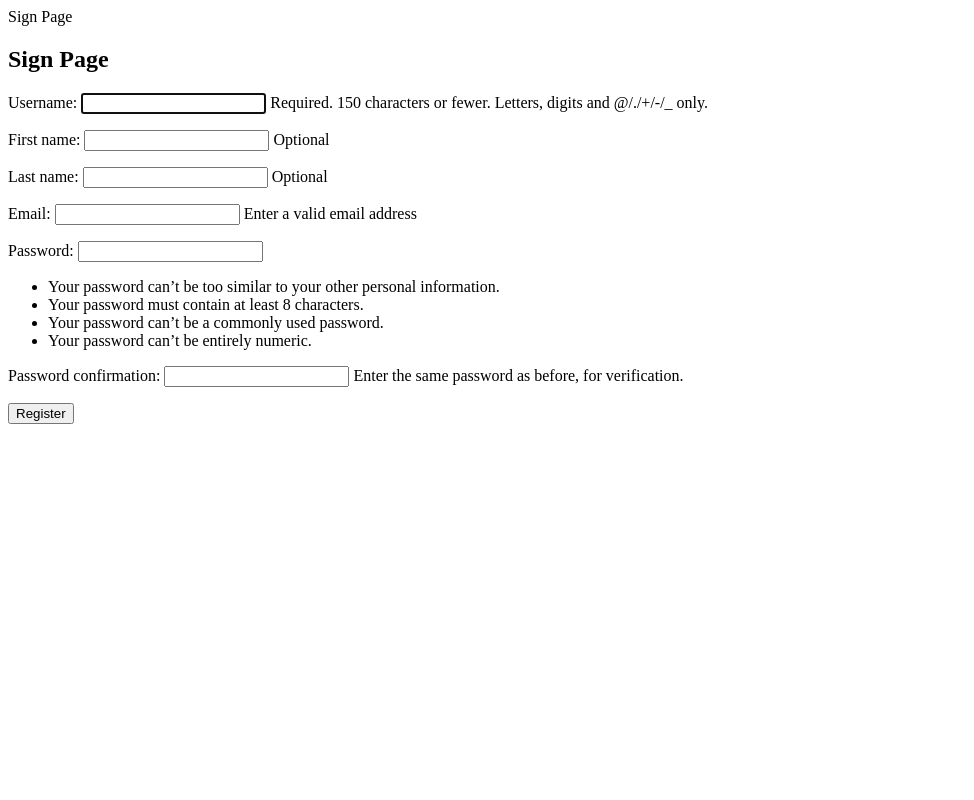
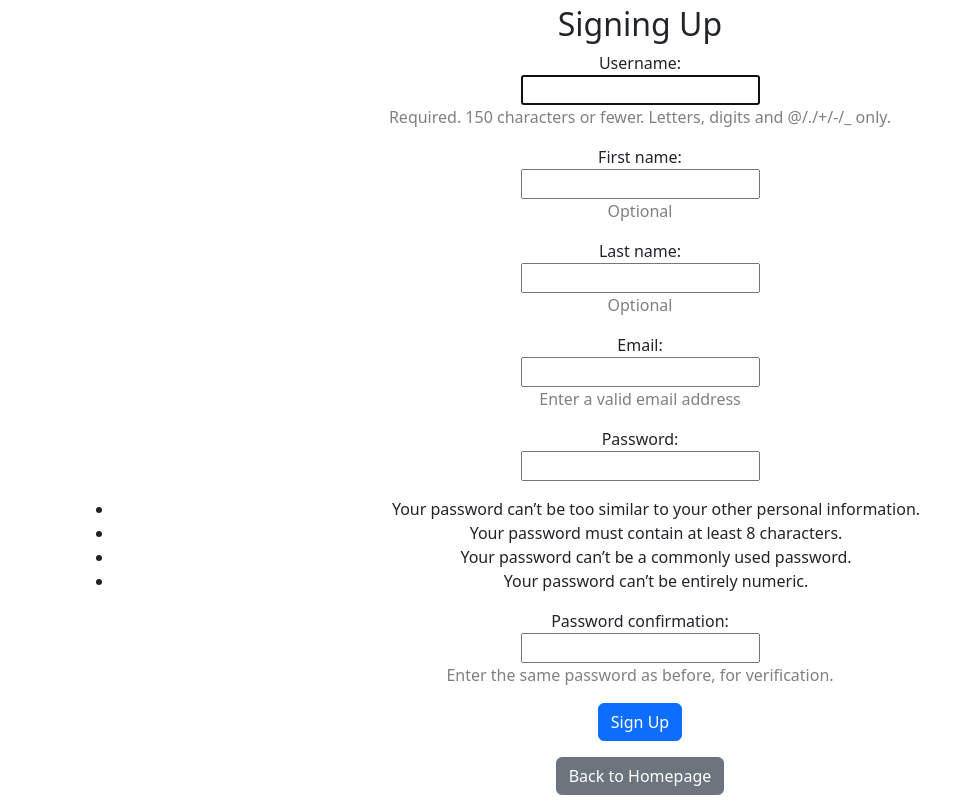
Before and after one commit to evripidisvak/MovieWorld, a Django app: page /register/ in a window 1280 px wide. Shown: the whole page, without its empty margins (0-974 px from the left). Run offline with Django 4.2, Linux system fonts and the light colour scheme; some libraries are stand-ins or nearby versions.

Commit message:
Frontend is ok

```diff
--- a/MovieWorld/movieworld/static/css/custom-styles.css
+++ b/MovieWorld/movieworld/static/css/custom-styles.css
@@ -1,65 +1,14 @@
-/* body {
-    max-width: 1000px;
-    margin: 0 auto;
-    font-family: 'Roboto Slab', serif;
-}
-
-h1 {
-    float: left;
-}
-
-#subtitle {
-    clear: both;
-}
-
-#login_links {
-    font-size: 20px;
-    float: right;
-    margin-top: 30px;
-}
-
-#login {
-    color: #00adef;
-    text-decoration: none;
-}
-
-#signup {
-    background-color: #00adef;
-    border: 2px solid #000;
-    border-radius: 15px;
-    padding: 5px 20px;
-    color: #fff;
-    text-decoration: none;
-}
-
-#filters {
-    float: right;
-    background: #d6d6d6;
-    border: 2px solid #000;
-    border-radius: 10px;
-    padding: 10px;
-}
-
-#filter_title {
-    margin-top: 0;
-}
-
-.filter_links {
-    display: block;
-    padding: 10px;
-}
-
-.movie_elem {
-    border: 2px solid #000;
-    border-radius: 10px;
-    margin: 10px 0;
-    padding: 10px;
-} */
-
+.helptext,
+.sign_form label,
+.new_movie_form label,
 .login_form label {
     display: block;
 }
 
-.marked {
-    font-weight: bold;
+.helptext {
+    color: gray;
 }
+
+.errorlist {
+    color: red;
+}
--- a/MovieWorld/movieworld/templates/base.html
+++ b/MovieWorld/movieworld/templates/base.html
@@ -5,6 +5,8 @@
         <script src="https://unpkg.com/htmx.org@1.8.4"></script>
         <link rel="stylesheet" type="text/css" href="{% static '/css/custom-styles.css'%}">
         <link href="https://cdn.jsdelivr.net/npm/bootstrap@5.2.2/dist/css/bootstrap.min.css" rel="stylesheet" integrity="sha384-Zenh87qX5JnK2Jl0vWa8Ck2rdkQ2Bzep5IDxbcnCeuOxjzrPF/et3URy9Bv1WTRi" crossorigin="anonymous">
+
+        <link rel="shortcut icon" type="image/png" href="{% static 'favicon.ico' %}"/>
     </head>
     <body hx-headers='{"X-CSRFToken": "{{ csrf_token }}"}' class="vh-100">
     {% block main %}
--- a/MovieWorld/movieworld/templates/registration/login.html
+++ b/MovieWorld/movieworld/templates/registration/login.html
@@ -4,11 +4,12 @@
   <div class="row align-items-center vh-100">
     <div class="login_form">
       <h1>Login</h1>
-      <form method="post">
+      <form method="post" class="mb-3">
         {% csrf_token %}
         {{ form.as_p }}
         <button type="submit" class="btn btn-primary">Login</button>
       </form>
+      <a class="btn btn-secondary" role="button" href="{% url 'index' %}">Back to Homepage</a>
     </div>
   </div>
 </div>
--- a/MovieWorld/movieworld/templates/registration/register.html
+++ b/MovieWorld/movieworld/templates/registration/register.html
@@ -1,10 +1,16 @@
-{% block title %}Sign Page{% endblock title %}
-
-{% block content %}
-    <h2>Sign Page</h2>
-    <form method="post">
-        {% csrf_token %}
-        {{ form.as_p }}
-        <button type="submit">Register</button>
-    </form>
-{% endblock content %}
+{% extends 'base.html' %}
+{% block main %}
+<div class="container text-center">
+    <div class="row align-items-center vh-100">
+        <div class="sign_form">
+            <h2>Signing Up</h2>
+            <form class="sign_form mb-3" method="post">
+                {% csrf_token %}
+                {{ form.as_p }}
+                <button type="submit" class="btn btn-primary">Sign Up</button>
+            </form>
+            <a class="btn btn-secondary" role="button" href="{% url 'index' %}">Back to Homepage</a>
+        </div>
+    </div>
+</div>
+{% endblock main %}
--- a/MovieWorld/movieworld/views.py
+++ b/MovieWorld/movieworld/views.py
@@ -91,6 +91,7 @@ def movie_vote(request):
         user = request.user
         vote_type = request.POST.get("vote_type")
         movie_id = request.POST.get("movie_id")
+        print(f"{movie_id = }")
 
         if vote_type == "like":
             vote = True
```
Also changed, not shown: MovieWorld/movieworld/templates/index.html (+22 -19 lines), MovieWorld/movieworld/templates/movieworld/movie_form.html (+8 -1 lines), requirements.txt (added, +11 -0 lines), MovieWorld/db.sqlite3, MovieWorld/movieworld/static/favicon.ico (added), MovieWorld/static/favicon.ico (added).
